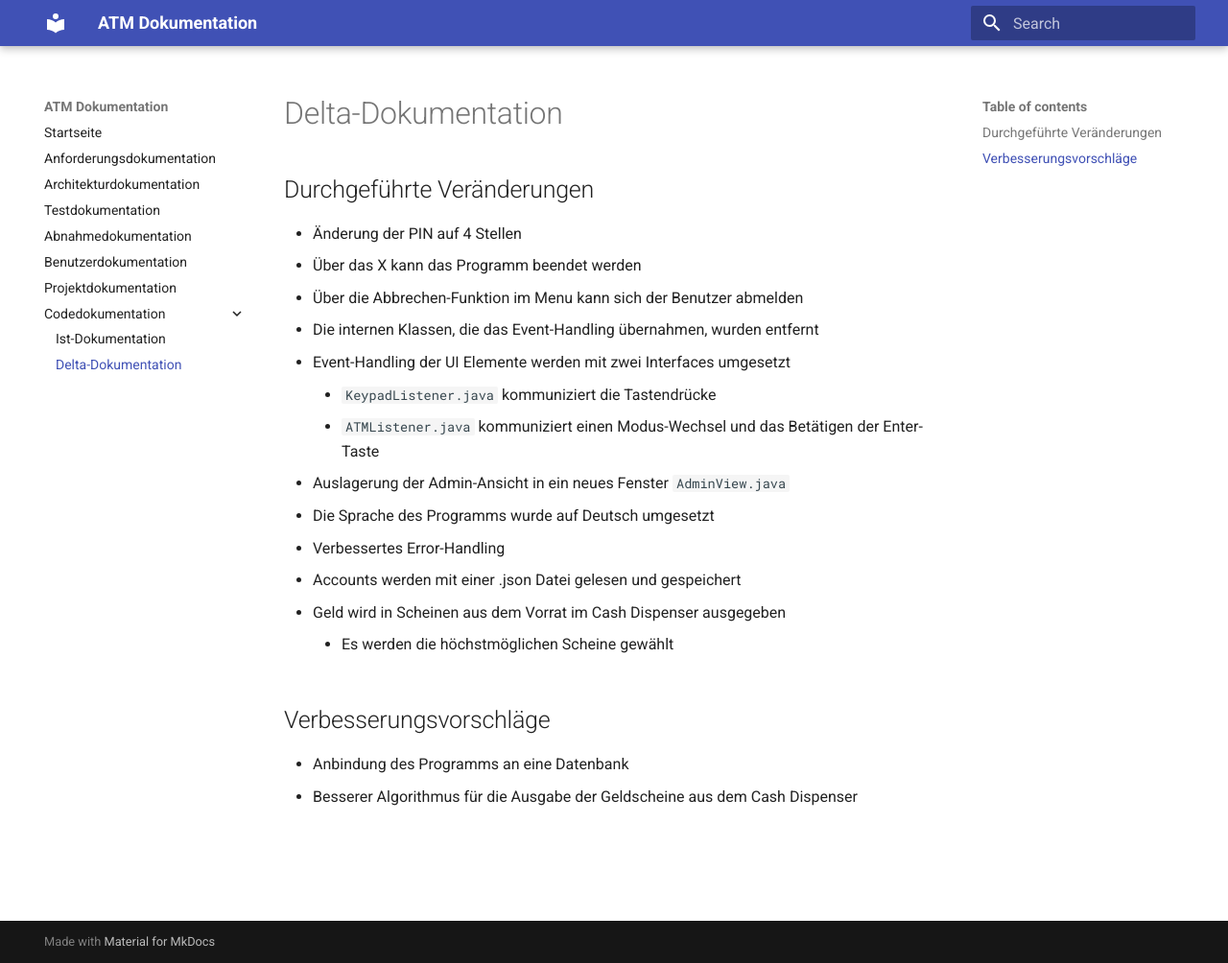
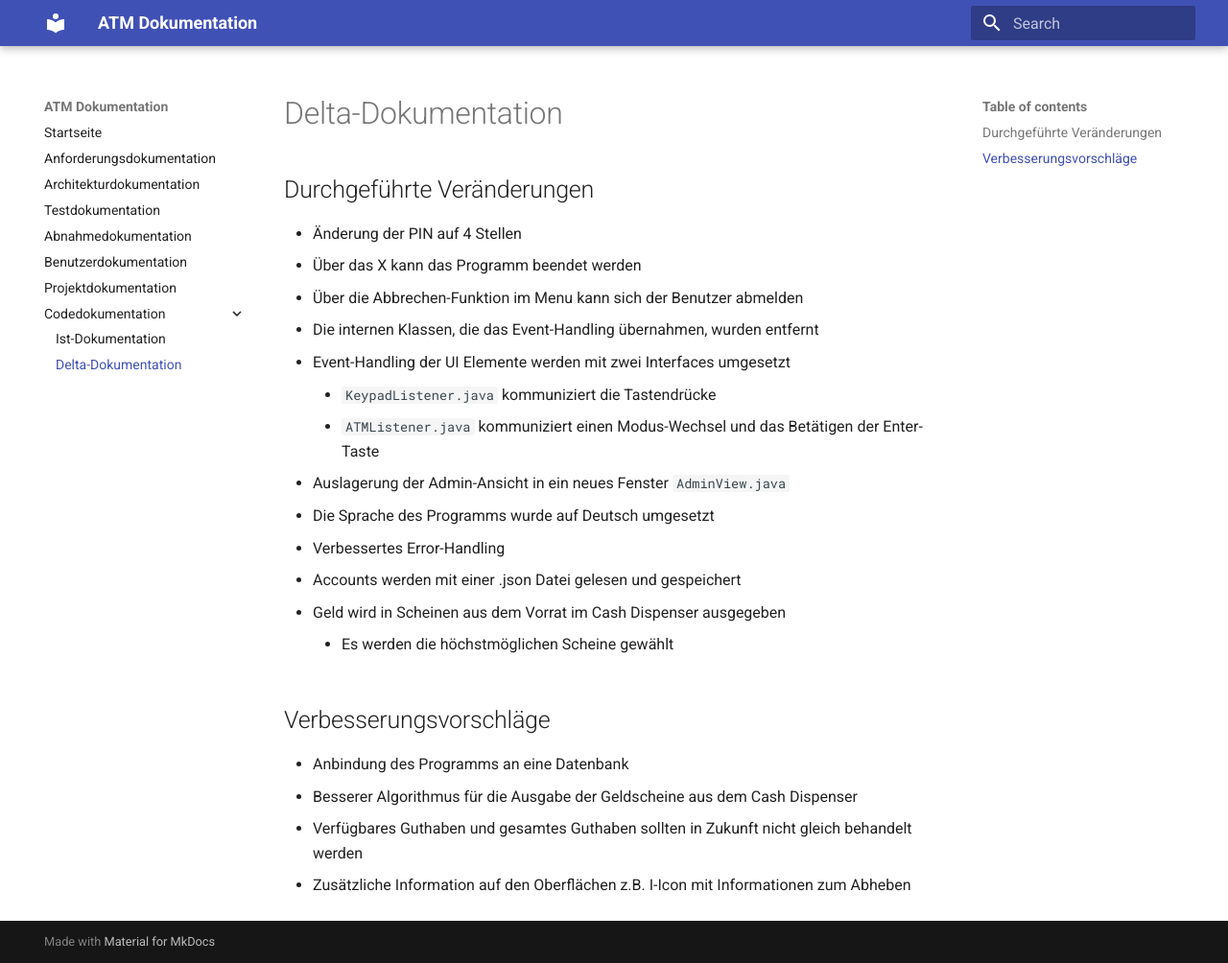
Before and after one commit to Halfpipe-SD/ATM, an MkDocs documentation site: the page built from docs/docs/codedocs/delta-docs.md, in a window 1280 px wide and 1004 px high. Shown: the whole window at 96% size. Built offline with MkDocs 1.6.1 and Material for MkDocs 9.7.7, drawn with Linux system fonts in a browser that asks for light colours.

Commit message:
Fixed CashDispenser Tests and Added #9 delta docs

```diff
--- a/docs/docs/codedocs/delta-docs.md
+++ b/docs/docs/codedocs/delta-docs.md
@@ -20,3 +20,5 @@
 
 - Anbindung des Programms an eine Datenbank
 - Besserer Algorithmus für die Ausgabe der Geldscheine aus dem Cash Dispenser
+- Verfügbares Guthaben und gesamtes Guthaben sollten in Zukunft nicht gleich behandelt werden
+- Zusätzliche Information auf den Oberflächen z.B. I-Icon mit Informationen zum Abheben
```
Also changed, not shown: 1 other file.
